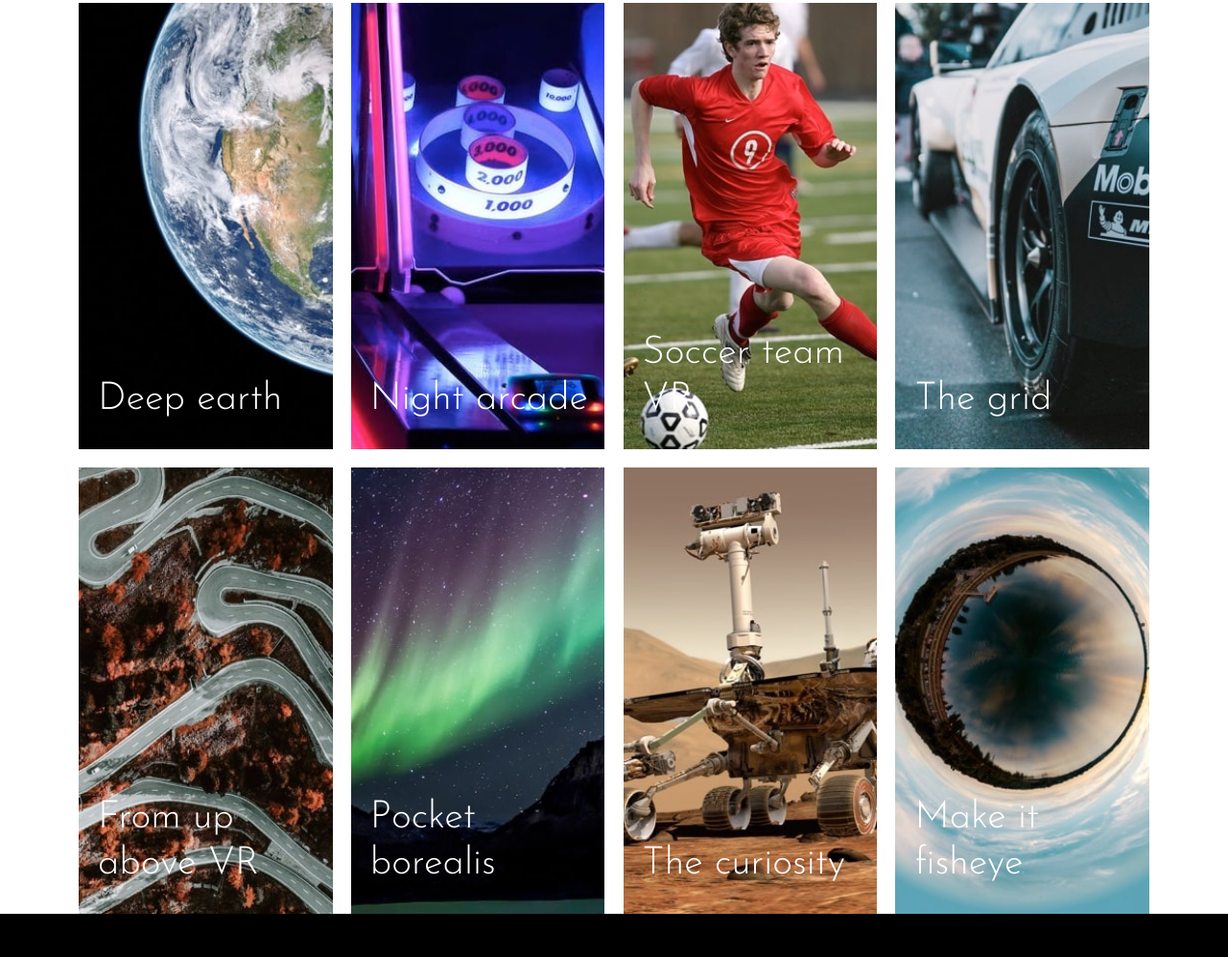
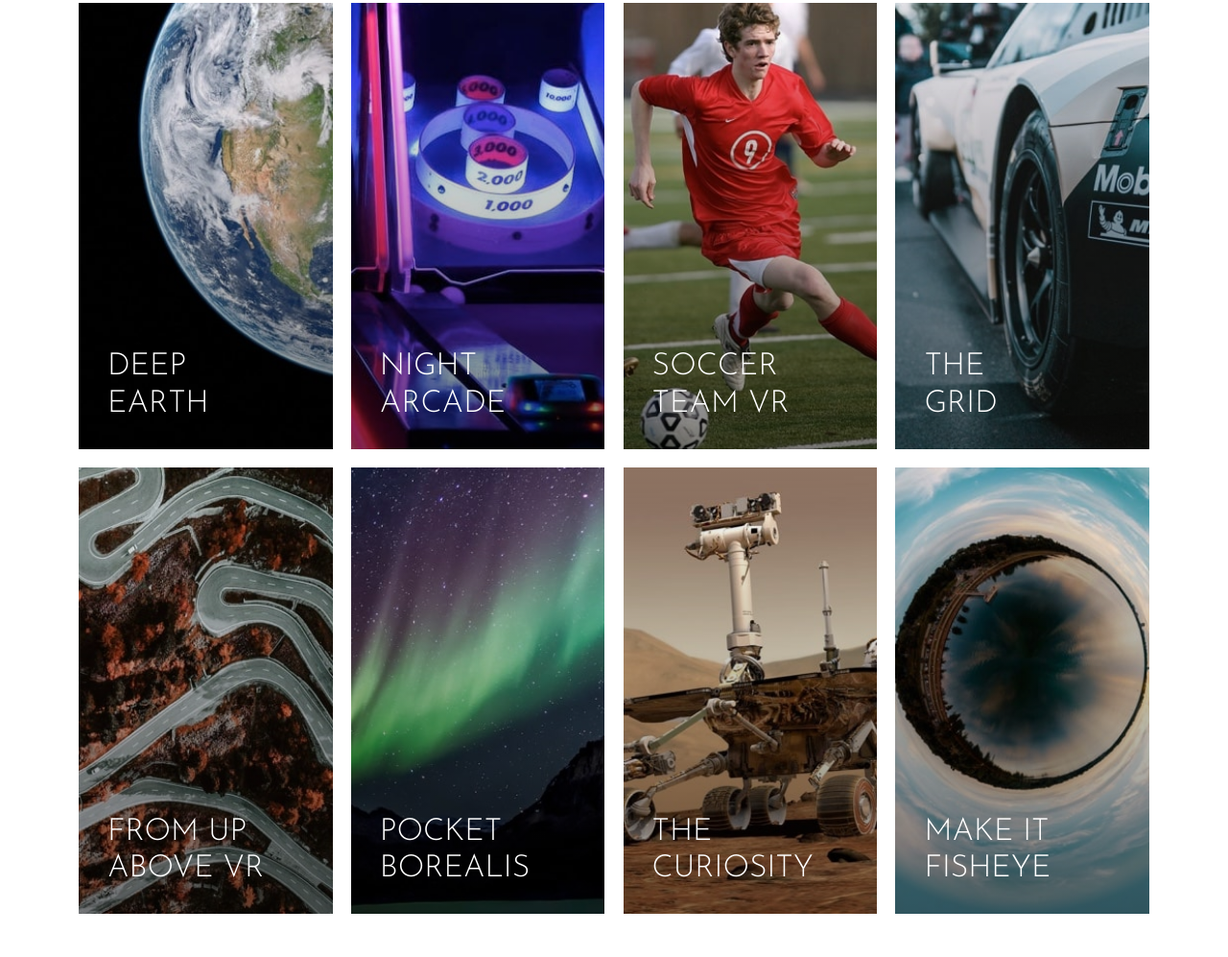
Before and after one commit to MahdiSohaily/loop-Studio, a website built with Vite: page index.html in a window 1280 px wide. Shown: the part 1733-2730 px from the top of the page at 96% size. Built offline with nearby package versions, Linux system fonts and the light colour scheme.

Commit message:
Add card tittle for category section

```diff
--- a/index.html
+++ b/index.html
@@ -80,7 +80,7 @@
         </div>
       </div>
     </section>
-    <section class="full-height">
+    <section class="full-height pb-9">
       <div class="container">
         <header class="d-flex justify-content-between mb-7">
           <h2 class="display-6 text-uppercase">Our creations</h2>
@@ -88,68 +88,76 @@
         </header>
         <div class="creations-cat">
           <div class="product-item">
+            <div class="overlay"></div>
             <picture>
               <source media="(min-width: 40em)" srcset="./images/desktop/image-deep-earth.jpg">
               <source media="(max-width: 40em)" srcset="./images/mobile/image-deep-earth.jpg">
               <img src="./images/mobile/image-deep-earth.jpg" alt="earth image">
             </picture>
-            <h4 class="cat-title text-white display-6">Deep earth</h4>
+            <h4 class="cat-title text-white text-uppercase">Deep <br> earth</h4>
           </div>
           <div class="product-item">
+            <div class="overlay"></div>
             <picture>
               <source media="(min-width: 40em)" srcset="./images/desktop/image-night-arcade.jpg">
               <source media="(max-width: 40em)" srcset="./images/mobile/image-night-arcade.jpg">
               <img src="./images/mobile/image-night-arcade.jpg" alt="night arcade image">
             </picture>
-            <h4 class="cat-title text-white display-6">Night arcade</h4>
+            <h4 class="cat-title text-white text-uppercase">Night <br> arcade</h4>
           </div>
           <div class="product-item">
+            <div class="overlay"></div>
             <picture>
               <source media="(min-width: 40em)" srcset="./images/desktop/image-soccer-team.jpg">
               <source media="(max-width: 40em)" srcset="./images/mobile/image-soccer-team.jpg">
               <img src="./images/mobile/image-soccer-team.jpg" alt="Soccer team VR">
             </picture>
-            <h4 class="cat-title text-white display-6">Soccer team VR</h4>
+            <h4 class="cat-title text-white text-uppercase">Soccer <br> team VR</h4>
           </div>
           <div class="product-item">
+            <div class="overlay"></div>
             <picture>
               <source media="(min-width: 40em)" srcset="./images/desktop/image-grid.jpg">
               <source media="(max-width: 40em)" srcset="./images/mobile/image-grid.jpg">
               <img src="./images/mobile/image-grid.jpg" alt="The grid">
             </picture>
-            <h4 class="cat-title text-white display-6">The grid</h4>
+            <h4 class="cat-title text-white text-uppercase">The <br> grid</h4>
           </div>
           <div class="product-item">
+            <div class="overlay"></div>
             <picture>
               <source media="(min-width: 40em)" srcset="./images/desktop/image-from-above.jpg">
               <source media="(max-width: 40em)" srcset="./images/mobile/image-from-above.jpg">
               <img src="./images/mobile/image-from-above.jpg" alt="From up above VR">
             </picture>
-            <h4 class="cat-title text-white display-6">From up above VR</h4>
+            <h4 class="cat-title text-white text-uppercase">From up <br> above VR</h4>
           </div>
           <div class="product-item">
+            <div class="overlay"></div>
             <picture>
               <source media="(min-width: 40em)" srcset="./images/desktop/image-pocket-borealis.jpg">
               <source media="(max-width: 40em)" srcset="./images/mobile/image-pocket-borealis.jpg">
               <img src="./images/mobile/image-pocket-borealis.jpg" alt="Pocket borealis">
             </picture>
-            <h4 class="cat-title text-white display-6">Pocket borealis</h4>
+            <h4 class="cat-title text-white text-uppercase">Pocket <br> borealis</h4>
           </div>
           <div class="product-item">
+            <div class="overlay"></div>
             <picture>
               <source media="(min-width: 40em)" srcset="./images/desktop/image-curiosity.jpg">
               <source media="(max-width: 40em)" srcset="./images/mobile/image-curiosity.jpg">
               <img src="./images/mobile/image-curiosity.jpg" alt="The curiosity">
             </picture>
-            <h4 class="cat-title text-white display-6">The curiosity</h4>
+            <h4 class="cat-title text-white text-uppercase">The  <br> curiosity</h4>
           </div>
           <div class="product-item">
+            <div class="overlay"></div>
             <picture>
               <source media="(min-width: 40em)" srcset="./images/desktop/image-fisheye.jpg">
               <source media="(max-width: 40em)" srcset="./images/mobile/image-fisheye.jpg">
               <img src="./images/mobile/image-fisheye.jpg" alt="car image">
             </picture>
-            <h4 class="cat-title text-white display-6">Make it fisheye</h4>
+            <h4 class="cat-title text-white text-uppercase">Make it <br> fisheye</h4>
           </div>
         </div>
       </div>
--- a/src/scss/styles.scss
+++ b/src/scss/styles.scss
@@ -83,8 +83,18 @@ $theme-colors: (
   gap: 1.2rem;
 }
 
+.cat-title {
+  font-size: 32px;
+}
+
 .product-item {
   position: relative;
+}
+
+.overlay {
+  position: absolute;
+  inset: 0;
+  background-image: linear-gradient(to left, transparent, rgba(0, 0, 0, 0.485));
 }
 
 .product-item img{
@@ -95,8 +105,8 @@ $theme-colors: (
 
 .cat-title {
   position: absolute;
-  bottom: 20px;
-  left: 20px;
+  bottom: 10px;
+  left: 30px;
 }
 
 @media screen and (min-width: 50em) {
@@ -105,4 +115,16 @@ $theme-colors: (
     grid-template-columns: repeat(4, 1fr);
     gap: 1.2rem;
   }
+
+  .overlay {
+    position: absolute;
+    inset: 0;
+    background-image: linear-gradient(to bottom, transparent, rgba(0, 0, 0, 0.485));
+  }
+
+  .cat-title {
+    position: absolute;
+    bottom: 20px;
+    left: 30px;
+  }
 }
```
Also changed, not shown: public/css/styles.css, 1 other file.
